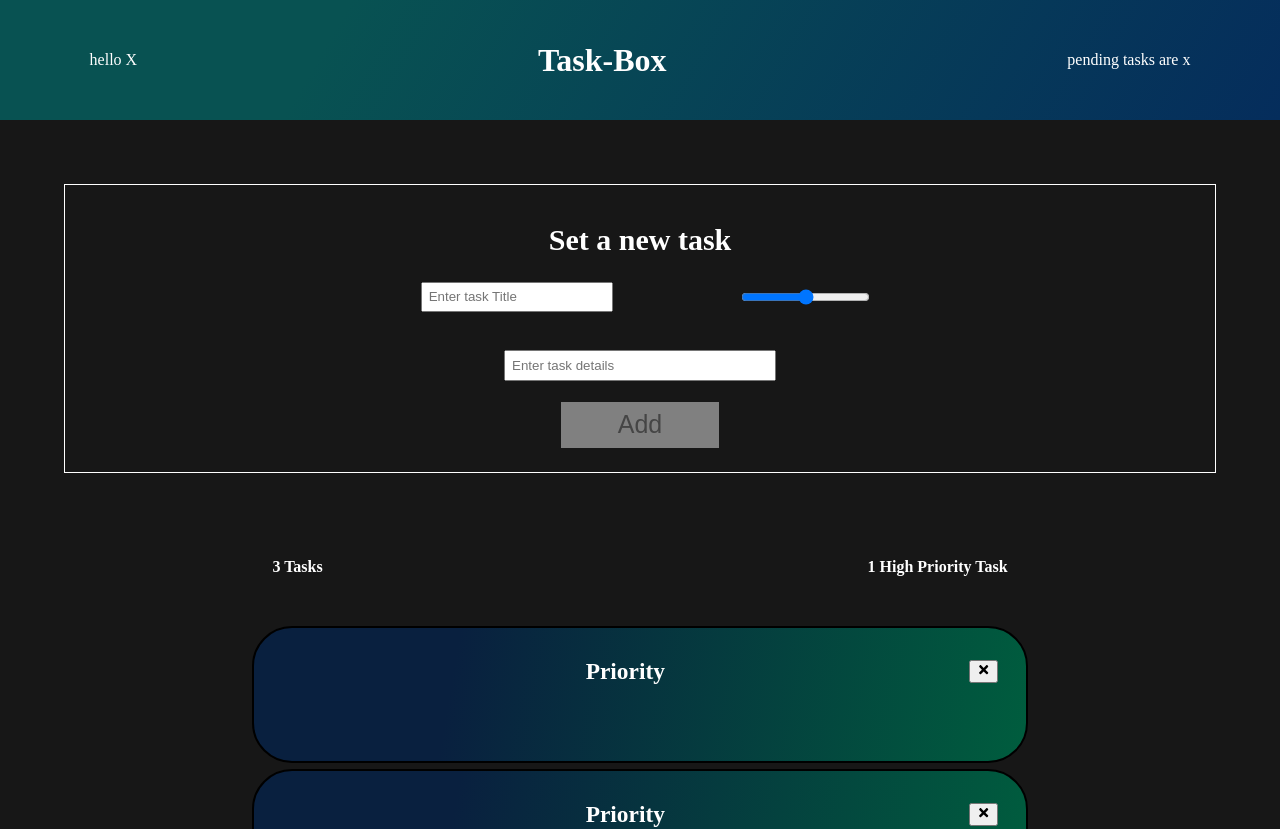
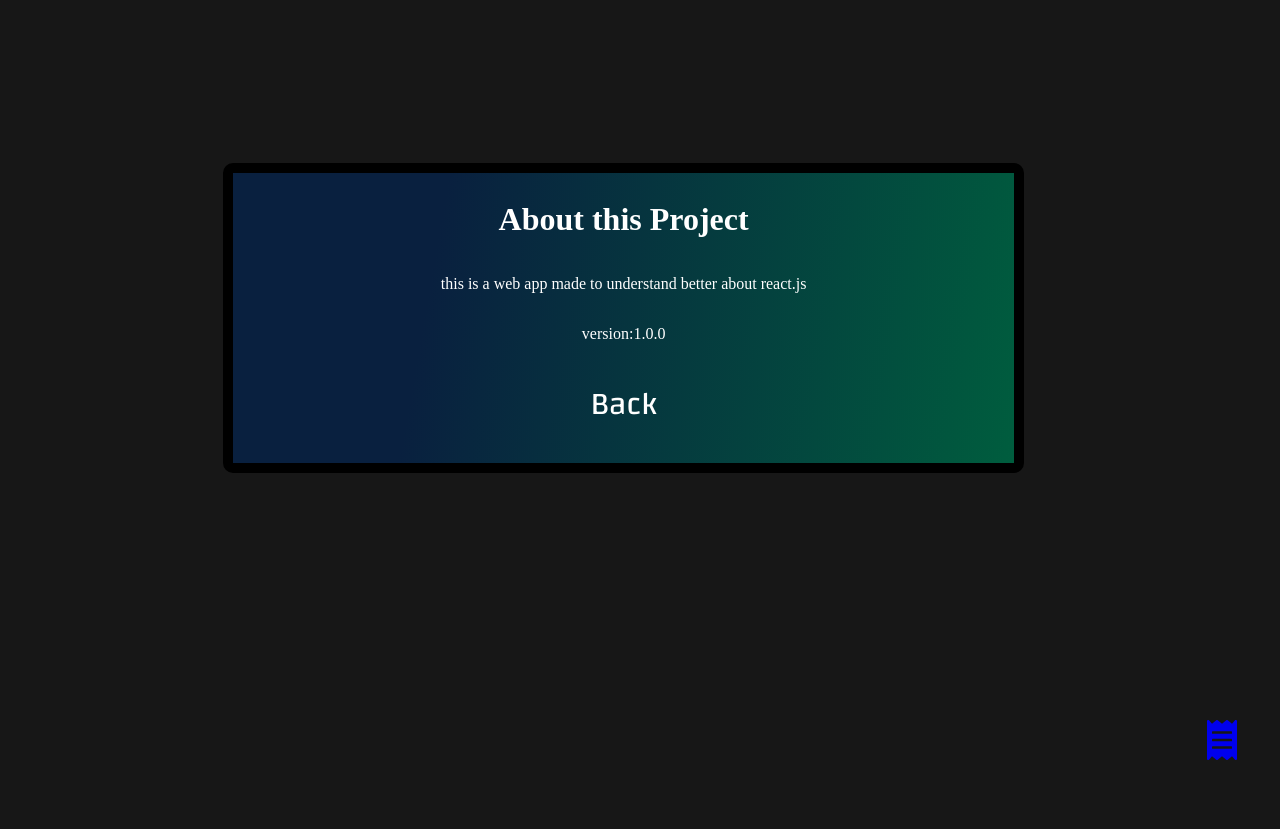
Before and after one commit to saurabh6893/TaskBox, a React (Create React App) app: page /about in a window 1280 px wide. Shown: the top 829 px of the page. After the commit the page ends 800 px from the top, so only its background shows below. Built offline with nearby package versions, Linux system fonts and the light colour scheme.

Commit message:
added routes & paths

```diff
--- a/package.json
+++ b/package.json
@@ -9,6 +9,7 @@
     "react": "^18.0.0",
     "react-dom": "^18.0.0",
     "react-icons": "^4.3.1",
+    "react-router-dom": "^6.3.0",
     "react-scripts": "5.0.1",
     "uuid": "^8.3.2",
     "web-vitals": "^2.1.4"
--- a/src/App.js
+++ b/src/App.js
@@ -1,10 +1,14 @@
 import React, { useState } from 'react'
 import { v4 as uuidv4 } from 'uuid'
+import { BrowserRouter as Router, Route, Routes } from 'react-router-dom'
 import Head from './Components/Head'
 import TaskList from './Components/TaskList'
 import Data from './DataBase/Data'
 import Stats from './Components/Stats'
 import TaskForm from './Components/TaskForm'
+import About from './Components/Pages/About'
+import AboutLink from './Components/AboutLink'
+
 function App() {
   const [task, setTask] = useState(Data)
 
@@ -18,12 +22,27 @@ function App() {
   }
 
   return (
+    <Router>
       <div className='app'>
+        <Routes>
+          <Route
+            exact
+            path='/'
+            element={
+              <>
                 <Head />
                 <TaskForm handleAdd={addTask} />
                 <Stats task={task} />
                 <TaskList task={task} deleteBox={deleteBox} />
+              </>
+            }
+          ></Route>
+          <Route path='/about' element={<About />} />
+        </Routes>
+
+        <AboutLink />
       </div>
+    </Router>
   )
 }
 
--- /dev/null
+++ b/src/Components/AboutLink.jsx
@@ -0,0 +1,17 @@
+import React from 'react'
+import { Link } from 'react-router-dom'
+import { FaReceipt } from 'react-icons/fa'
+
+function AboutLink() {
+  return (
+    <div className='aboutLink'>
+      <Link to='./about'>
+        <FaReceipt size={40} />
+      </Link>
+    </div>
+  )
+}
+
+export default AboutLink
+
+/* <Link to={{ pathname: './about', search: '?sort=name', hash: 'hello' }}> */
--- /dev/null
+++ b/src/Components/Pages/About.jsx
@@ -0,0 +1,18 @@
+import React from 'react'
+import { Link } from 'react-router-dom'
+function About() {
+  return (
+    <div className='about'>
+      <h1>About this Project</h1>
+      <p>this is a web app made to understand better about react.js</p>
+      <p>version:1.0.0</p>
+      <p>
+        <Link className='theLink' to='/'>
+          Back
+        </Link>
+      </p>
+    </div>
+  )
+}
+
+export default About
--- a/src/index.css
+++ b/src/index.css
@@ -1,3 +1,4 @@
+@import url('https://fonts.googleapis.com/css2?family=Changa&display=swap');
 @import url('https://fonts.googleapis.com/css2?family=Cabin:ital,wght@1,500&display=swap');
 
 /* body {
@@ -40,6 +41,7 @@ body {
   justify-content: center;
 }
 
+.about,
 .task {
   border: 2px solid black;
   color: white;
@@ -167,3 +169,23 @@ body {
   font-weight: bold;
   font-family: 'Cabin', sans-serif;
 }
+.about {
+  position: absolute;
+  right: 20vw;
+  top: 20vh;
+  border: 10px solid black;
+  border-radius: 10px;
+}
+.theLink {
+  color: white;
+  text-decoration: none;
+  font-family: 'Changa', sans-serif;
+  font-size: 2em;
+}
+
+.aboutLink {
+  position: fixed;
+  top: 90vh;
+  right: 3vw;
+  color: white;
+}
```
Also changed, not shown: 1 other file (tests, documents, lock files or other folders). Lines whose indentation alone changed are shown as unchanged.
